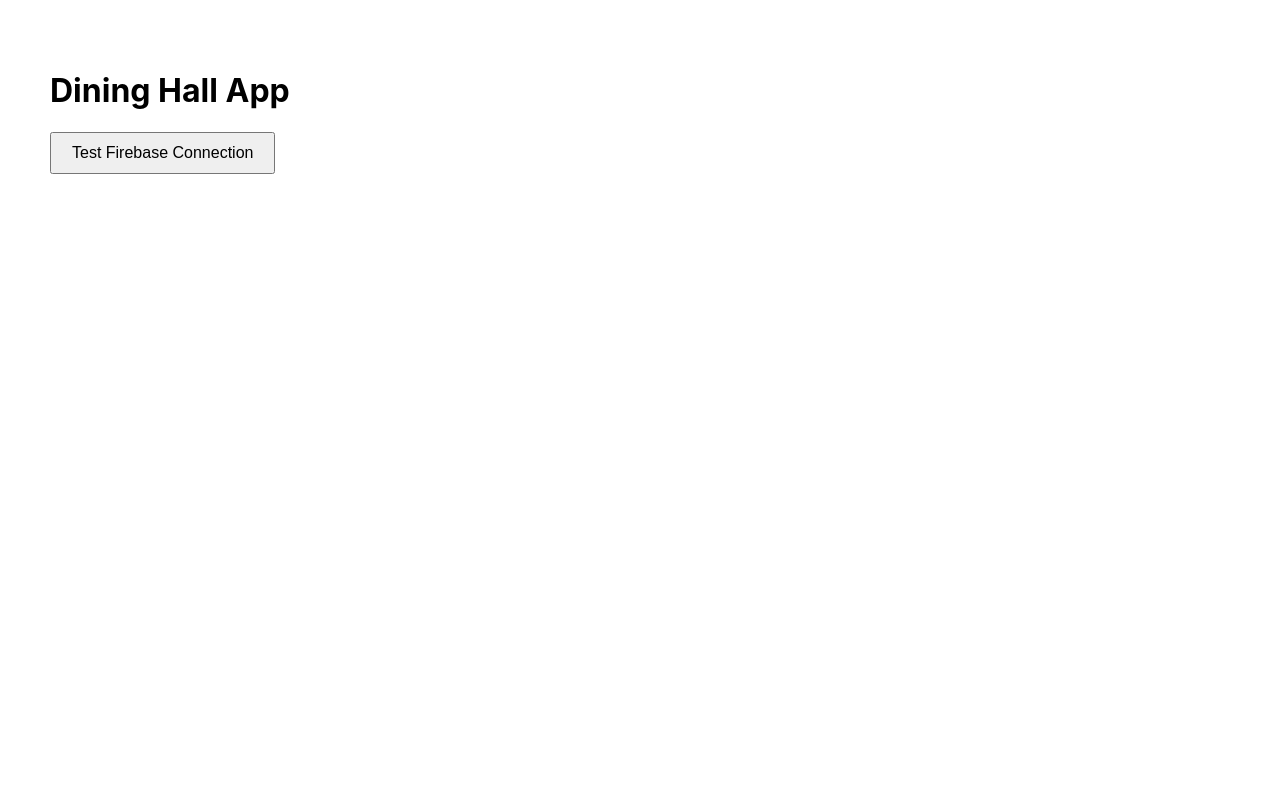
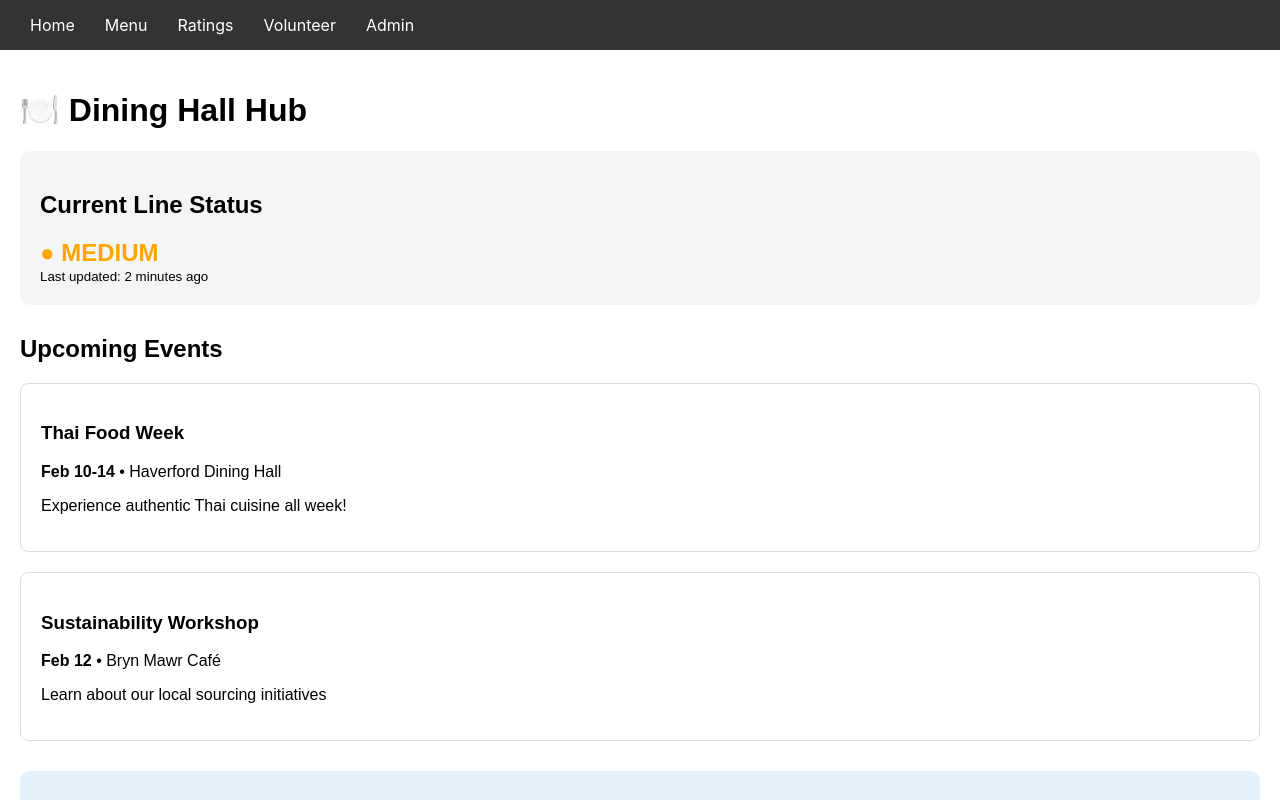
Before and after one commit to hudaimran-01/dining-hall-app, a React (Create React App) app: page / in a window 1280 px wide. Shown: the top 800 px of the page. Built offline with nearby package versions, Linux system fonts and the light colour scheme.

Commit message:
Add pages structure and mock data

```diff
--- a/src/App.js
+++ b/src/App.js
@@ -1,31 +1,40 @@
-import { db } from './firebase';
-import { collection, addDoc } from 'firebase/firestore';
+import React from 'react';
+import { BrowserRouter as Router, Routes, Route, Link } from 'react-router-dom';
+import HomePage from './pages/HomePage';
+
+// Placeholder pages
+const MenuPage = () => <div style={{padding: '20px'}}><h1>Menu Page - Coming Soon</h1></div>;
+const RatingsPage = () => <div style={{padding: '20px'}}><h1>Ratings Page - Coming Soon</h1></div>;
+const VolunteerPage = () => <div style={{padding: '20px'}}><h1>Volunteer Page - Coming Soon</h1></div>;
+const AdminPage = () => <div style={{padding: '20px'}}><h1>Admin Dashboard - Coming Soon</h1></div>;
 
 function App() {
+  return (
+    <Router>
+      <div>
+        {/* Navigation */}
+        <nav style={{
+          background: '#333',
+          padding: '15px',
+          color: 'white'
+        }}>
+          <Link to="/" style={{ color: 'white', margin: '0 15px', textDecoration: 'none' }}>Home</Link>
+          <Link to="/menu" style={{ color: 'white', margin: '0 15px', textDecoration: 'none' }}>Menu</Link>
+          <Link to="/ratings" style={{ color: 'white', margin: '0 15px', textDecoration: 'none' }}>Ratings</Link>
+          <Link to="/volunteer" style={{ color: 'white', margin: '0 15px', textDecoration: 'none' }}>Volunteer</Link>
+          <Link to="/admin" style={{ color: 'white', margin: '0 15px', textDecoration: 'none' }}>Admin</Link>
+        </nav>
 
-  const testFirebase = async () => {
-    try {
-      await addDoc(collection(db, 'test'), {
-        message: "Firebase is working!",
-        timestamp: new Date()
-      });
-      alert("Success! Check your Firebase Console → Firestore Database");
-    } catch (error) {
-      alert("Error: " + error.message);
-    }
-  };
-
-  return (
-    <div style={{ padding: '50px' }}>
-      <h1>Dining Hall App</h1>
-      <button onClick={testFirebase} style={{
-        padding: '10px 20px',
-        fontSize: '16px',
-        cursor: 'pointer'
-      }}>
-        Test Firebase Connection
-      </button>
-    </div>
+        {/* Routes */}
+        <Routes>
+          <Route path="/" element={<HomePage />} />
+          <Route path="/menu" element={<MenuPage />} />
+          <Route path="/ratings" element={<RatingsPage />} />
+          <Route path="/volunteer" element={<VolunteerPage />} />
+          <Route path="/admin" element={<AdminPage />} />
+        </Routes>
+      </div>
+    </Router>
   );
 }
 
--- /dev/null
+++ b/src/mockData.js
@@ -0,0 +1,86 @@
+// Mock data for demo - no Firebase needed!
+
+export const mockMenuItems = [
+  {
+    id: 1,
+    dishName: "Chicken Tikka Masala",
+    rating: 4.8,
+    allergens: ["dairy"],
+    mealType: "lunch",
+    location: "Haverford",
+    photo: "https://via.placeholder.com/300x200?text=Chicken+Tikka",
+    isLocal: true
+  },
+  {
+    id: 2,
+    dishName: "Veggie Burger",
+    rating: 4.2,
+    allergens: ["gluten", "soy"],
+    mealType: "lunch",
+    location: "Haverford",
+    photo: "https://via.placeholder.com/300x200?text=Veggie+Burger",
+    isLocal: true
+  },
+  {
+    id: 3,
+    dishName: "Caesar Salad",
+    rating: 4.5,
+    allergens: ["dairy", "fish"],
+    mealType: "lunch",
+    location: "Bryn Mawr",
+    photo: "https://via.placeholder.com/300x200?text=Caesar+Salad",
+    isLocal: false
+  },
+  {
+    id: 4,
+    dishName: "Pasta Alfredo",
+    rating: 4.6,
+    allergens: ["dairy", "gluten"],
+    mealType: "dinner",
+    location: "Haverford",
+    photo: "https://via.placeholder.com/300x200?text=Pasta+Alfredo",
+    isLocal: false
+  }
+];
+
+export const mockEvents = [
+  {
+    id: 1,
+    title: "Thai Food Week",
+    date: "Feb 10-14",
+    location: "Haverford Dining Hall",
+    description: "Experience authentic Thai cuisine all week!",
+    internationalBar: "Thai"
+  },
+  {
+    id: 2,
+    title: "Sustainability Workshop",
+    date: "Feb 12",
+    location: "Bryn Mawr Café",
+    description: "Learn about our local sourcing initiatives"
+  }
+];
+
+export const mockRatings = [
+  { dishName: "Chicken Tikka Masala", rating: 5, userName: "Sarah K." },
+  { dishName: "Chicken Tikka Masala", rating: 5, userName: "Mike R." },
+  { dishName: "Chicken Tikka Masala", rating: 4, userName: "Alex T." },
+  { dishName: "Veggie Burger", rating: 4, userName: "Jamie L." },
+  { dishName: "Caesar Salad", rating: 5, userName: "Chris P." }
+];
+
+export const mockLineStatus = "medium"; // short, medium, long
+
+export const mockTopDishes = [
+  { dishName: "Chicken Tikka Masala", avgRating: 4.8, numRatings: 127 },
+  { dishName: "Mac and Cheese", avgRating: 4.7, numRatings: 203 },
+  { dishName: "Stir Fry", avgRating: 4.6, numRatings: 89 },
+  { dishName: "Pasta Alfredo", avgRating: 4.6, numRatings: 156 },
+  { dishName: "Caesar Salad", avgRating: 4.5, numRatings: 94 }
+];
+
+export const mockPoll = {
+  question: "What dish would you like to see next week?",
+  options: ["Tacos", "Sushi", "Indian Curry", "Pizza"],
+  votes: { "Tacos": 45, "Sushi": 67, "Indian Curry": 23, "Pizza": 89 }
+};
--- /dev/null
+++ b/src/pages/HomePage.js
@@ -0,0 +1,70 @@
+import React from 'react';
+import { mockEvents, mockLineStatus } from '../mockData';
+
+function HomePage() {
+  const getLineColor = () => {
+    if (mockLineStatus === "short") return "green";
+    if (mockLineStatus === "medium") return "orange";
+    return "red";
+  };
+
+  return (
+    <div style={{ padding: '20px', fontFamily: 'Arial' }}>
+      <h1>🍽️ Dining Hall Hub</h1>
+
+      {/* Line Status */}
+      <div style={{
+        background: '#f5f5f5',
+        padding: '20px',
+        borderRadius: '10px',
+        marginBottom: '30px'
+      }}>
+        <h2>Current Line Status</h2>
+        <div style={{
+          fontSize: '24px',
+          color: getLineColor(),
+          fontWeight: 'bold'
+        }}>
+          ● {mockLineStatus.toUpperCase()}
+        </div>
+        <small>Last updated: 2 minutes ago</small>
+      </div>
+
+      {/* Events */}
+      <h2>Upcoming Events</h2>
+      <div style={{ display: 'grid', gap: '20px' }}>
+        {mockEvents.map(event => (
+          <div key={event.id} style={{
+            border: '1px solid #ddd',
+            padding: '20px',
+            borderRadius: '8px',
+            background: 'white'
+          }}>
+            <h3>{event.title}</h3>
+            <p><strong>{event.date}</strong> • {event.location}</p>
+            <p>{event.description}</p>
+          </div>
+        ))}
+      </div>
+
+      {/* Current International Bar */}
+      {mockEvents[0].internationalBar && (
+        <div style={{
+          marginTop: '30px',
+          background: '#e3f2fd',
+          padding: '30px',
+          borderRadius: '10px',
+          textAlign: 'center'
+        }}>
+          <h2>🌍 This Week's International Bar</h2>
+          <h1 style={{ color: '#1976d2', margin: '10px 0' }}>
+            {mockEvents[0].internationalBar} Cuisine
+          </h1>
+          <p>{mockEvents[0].description}</p>
+        </div>
+      )}
+    </div>
+  );
+}
+
+export default HomePage;
```
